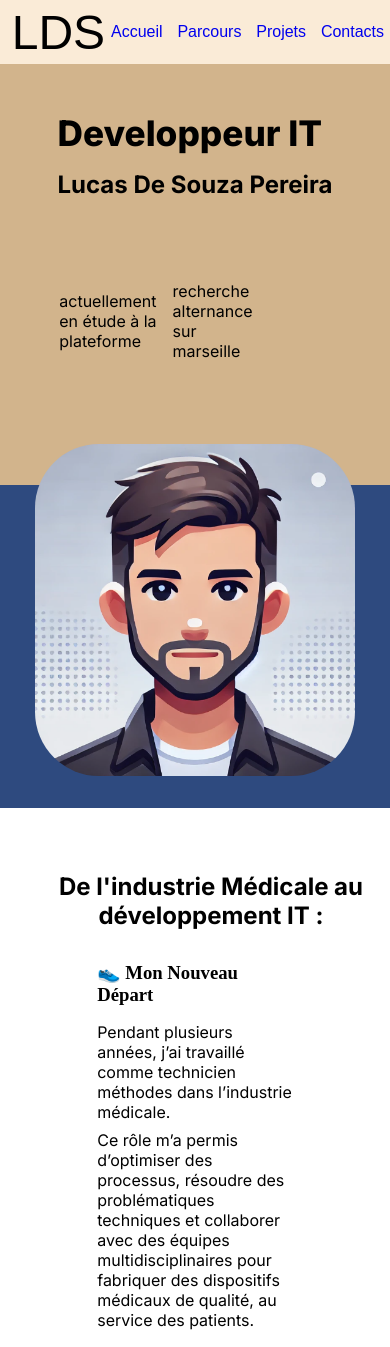
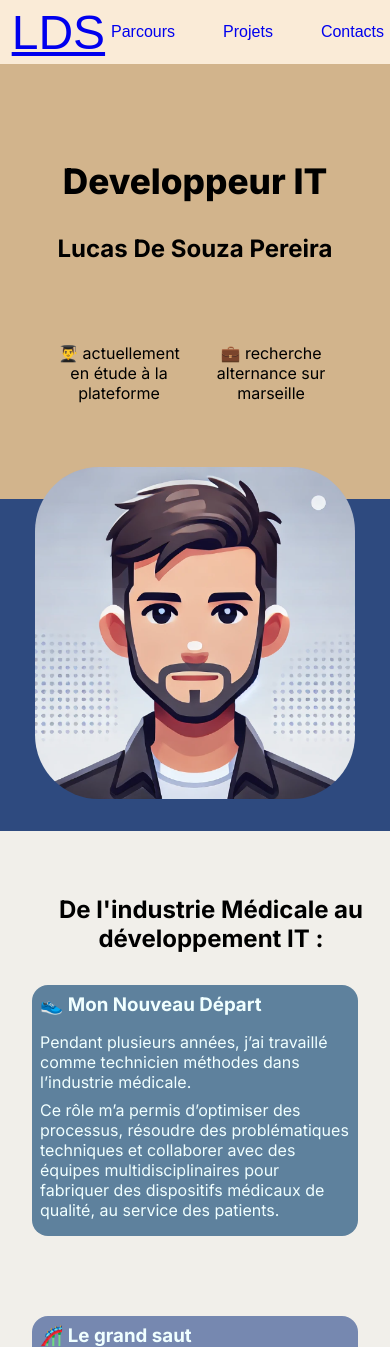
Before and after one commit to lucas-de-souza-pereira/portfolio, a plain HTML site: page portfolio.html in a window 390 px wide. Shown: the top 1347 px of the page. Drawn offline with Linux system fonts and the light colour scheme; a web font is replaced by a local one.

Commit message:
ajout palette couleur pour section 2 + responsive section 1 et 2

```diff
--- a/portfolio.css
+++ b/portfolio.css
@@ -26,6 +26,12 @@ h1{
     font-weight: 800;
     font-style: normal;
     font-size: 2.2rem;
+}
+
+h3{
+    font-family: "Inter", sans-serif;
+    font-style: normal;
+    font-optical-sizing: auto;
 }
 
 p{
@@ -81,80 +87,89 @@ header {
 
 /*//////// main ///////*/
 
+/* section de l'acceuil */
 .section-accueil{
     background: linear-gradient(90deg, var(--primary-color) 69%, var(--secondary-color) 29%);
     display: flex;
-    justify-content: space-around;
+    flex-direction: row;
+    justify-content: space-evenly;
     align-items: center;
 
 }
-
+    /* div pour alligner les divs de l'accueil */
     .div-accueil{
         margin-top: 5rem;
         display: flex;
         flex-direction: column;
     }
-
+        /* div pour gérer titre et nom */
         .texte-accueil{
             display: flex;
             flex-direction: column;
-            margin-top: 2rem;
+            margin-top: 4rem;
+            text-align: center;
+            margin-bottom: 4rem;
         }
-
+           /* position titre */
             .texte-accueil h1{
-                /* font-size: 4em; */
-                /* width: 20rem; */
-                /* padding-top: 1rem; */
-
+                margin-bottom: 1rem;
+                margin-top: 1rem;
             }
-
-
+            /* position nom */
             .texte-accueil h2{
                 font-size: 1.5em;
                 margin-top: 1rem;
-            }
-
-            .texte-accueil p{
-                font-size: 1.2rem;
-                margin-top: 2rem;
-            }
-
-        .avatar-accueil{
-            max-width: 20rem;
-            border-radius: 4rem;
-            margin-right: 14%;
-
-        }
-
-        .texte-accueil h2{
+                margin-bottom: 1rem;
                 padding-top: 0;
                 margin-left: 0;
             }
 
-    .div-accueil2 {
+            .texte-acceuil p{
+                font-size:1.5rem
+            }
+
+        /* flex pour sous texte accueil */
+        .texte-accueil2 {
 
             display: flex;
             flex-direction: row;
             align-items: center;
             justify-content: center;
-        width: 2rem;
-        margin: 30%;
-        gap: 1rem;
-        /* margin-top: 10rem; */
+            margin-bottom: 2rem;
+            gap:1.5rem;
+
+
+    }
+        /* texte étude et recherche */
+        .com-acceuil{
+            text-align: center;
+            width: 8rem;
 
         }
 
-        .com-acceuil{
-            width: 10rem;
+  /* photo avatar */
+  .avatar-accueil{
+    max-width: 18rem;
+    border-radius: 4rem;
+    margin-top: 12rem;
+    margin-bottom: 5rem;
+/*
+    margin-right: 14%; */
 
 }
+
+
+
+
+
 
 /*/////////// page 2  ///////////*/
 
 
-/* .section-parcours{
-height: 40rem;
-} */
+.section-parcours{
+background-color: #ece9e3ba ;
+padding-bottom: 2rem;
+}
 
 
 
@@ -165,24 +180,32 @@ height: 40rem;
     margin-left: 2rem;
     margin-right: 2rem;
     gap: 4rem;
+
+
 }
 
 .parcours-1div h3{
 padding-bottom: 1rem;
+color: azure;
 }
 
 .parcours-1div p{
     padding-bottom: 0.5rem;
+    color: azure;
     }
 
 .parcours-2div{
         display: flex;
         justify-content: flex-start;
+
     }
 
 .parcours-2-1div{
     margin-top: 2rem;
     max-width: 30%;
+    background-color: #5E819D;
+    padding: 0.5rem;
+    border-radius: 1rem;
 }
 
 .parcours-3div{
@@ -195,6 +218,9 @@ padding-bottom: 1rem;
     align-items: center;
     align-content: center;
     max-width: 30%;
+    background-color: #7688B0;
+    padding: 0.5rem;
+    border-radius: 1rem;
 }
 
 .parcours-4div{
@@ -205,6 +231,9 @@ padding-bottom: 1rem;
 
 .parcours-4-1div{
     max-width: 30%;
+    background-color: #7BAFD4;
+    padding: 0.5rem;
+    border-radius: 1rem;
 
 }
 
@@ -303,9 +332,7 @@ height: 12rem;
 }
 
 
-
-
-@media only screen and (max-width:1250px){
+@media only screen and (max-width:800px){
 
 
     h2{
@@ -317,17 +344,15 @@ h2{
                    .section-accueil{
                        display: flex;
                        flex-direction: column;
-                    justify-content: flex-start;
-                    align-items: center!important;
+                       /* justify-content: flex-start; */
+                       align-items: center;
                        background: linear-gradient(180deg, var(--primary-color) 60%, var(--secondary-color) 40%);
 
                    }
 
                    .avatar-accueil{
                            max-width: 20rem;
-                        border-radius: 4rem;
-                        margin: auto;
-                        margin-bottom: 2rem;
+                           margin:2rem;
                        }
 
 
@@ -337,16 +362,19 @@ h2{
        display: flex;
        flex-direction: column;
        align-items: center;
+       justify-content: center;
    }
 
    .parcours-2div{
        display: flex;
        justify-content: center;
+       width: 100%;
+
    }
 
    .parcours-2-1div{
-margin-top: 2rem;
-max-width: 60%;
+
+   max-width: 100%;
    }
 
    .parcours-3div{
@@ -356,9 +384,7 @@ margin-top: 5rem;
    }
 
    .parcours-3-1div{
-align-items: center;
-align-content: center;
-max-width: 60%;
+   max-width: 100%;
    }
 
    .parcours-4div{
@@ -368,7 +394,7 @@ margin-top: 5rem;
    }
 
    .parcours-4-1div{
-max-width: 60%;
+   max-width: 100%;
    }
 
    /* pour section projets  */
@@ -389,7 +415,7 @@ max-width: 60%;
 
    .section-contact ul{
        display: flex;
-    flex-direction: column;
+       flex-direction: column!important;
        justify-content: center;
        align-items: center;
        gap: 2rem;
--- a/portfolio.html
+++ b/portfolio.html
@@ -17,9 +17,8 @@
 
 <header>
     <nav>
-        <p class="logo">LDS</p>
+        <a href="#accueil" class="logo">LDS</a>
         <ul class="nav-ul">
-            <li class="nav-li"><a href="#accueil">Accueil</a></li>
             <li class="nav-li"><a href="#parcours">Parcours</a></li>
             <li class="nav-li"><a href="#projets">Projets</a></li>
             <li class="nav-li"><a href="#contacts">Contacts</a></li>
@@ -37,14 +36,12 @@
         <div class="texte-accueil">
             <h1 >Developpeur IT</h1>
             <h2><strong>Lucas De Souza Pereira</strong></h2>
-
         </div>
-        <div class="div-accueil2">
-            <p class="com-acceuil">actuellement en étude à la plateforme</p>
-            <p class="com-acceuil">recherche alternance sur marseille</p>
+        <div class="texte-accueil2">
+            <p class="com-acceuil">👨‍🎓 actuellement en étude à la plateforme</p>
+            <p class="com-acceuil">💼 recherche alternance sur marseille</p>
         </div>
     </div>
-
     <img src="screen/avatar.png" alt="photo d'un avatar" class="avatar-accueil"/>
 
 </section>
@@ -81,7 +78,8 @@
         <div class="parcours-4div">
             <div class="parcours-4-1div">
                 <h3>🎯 Mon Ambition</h3>
-                <p>Mon objectif est clair : combiner mon expérience en industrie médicale avec mes nouvelles
+                <p>Mon objectif est clair :<p>
+                <p>Combiner mon expérience en industrie médicale avec mes nouvelles
                 compétences en informatique pour contribuer à des projets innovants, notamment dans la santé ou
                 d’autres secteurs stratégiques</p>
             </div>
```
Lines whose indentation alone changed are shown as unchanged.
